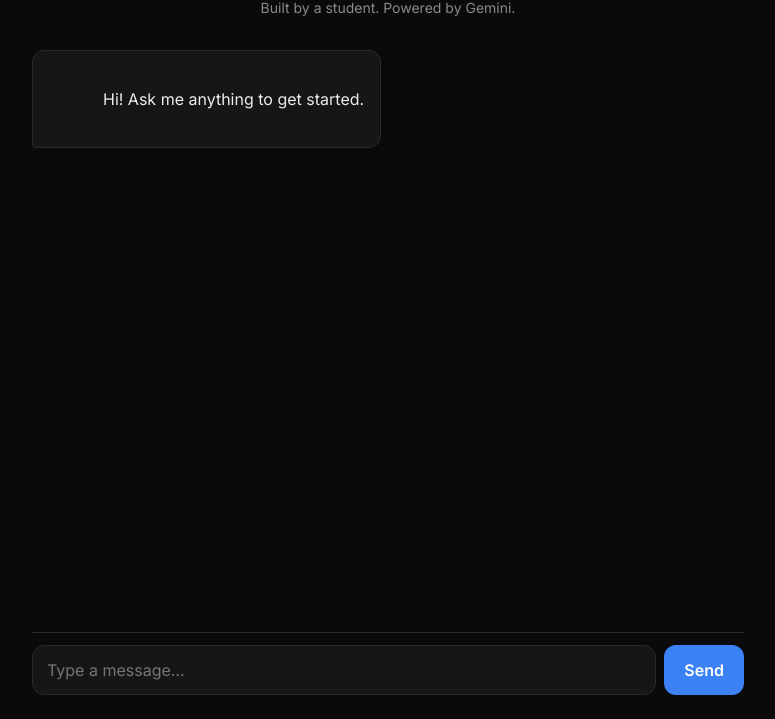
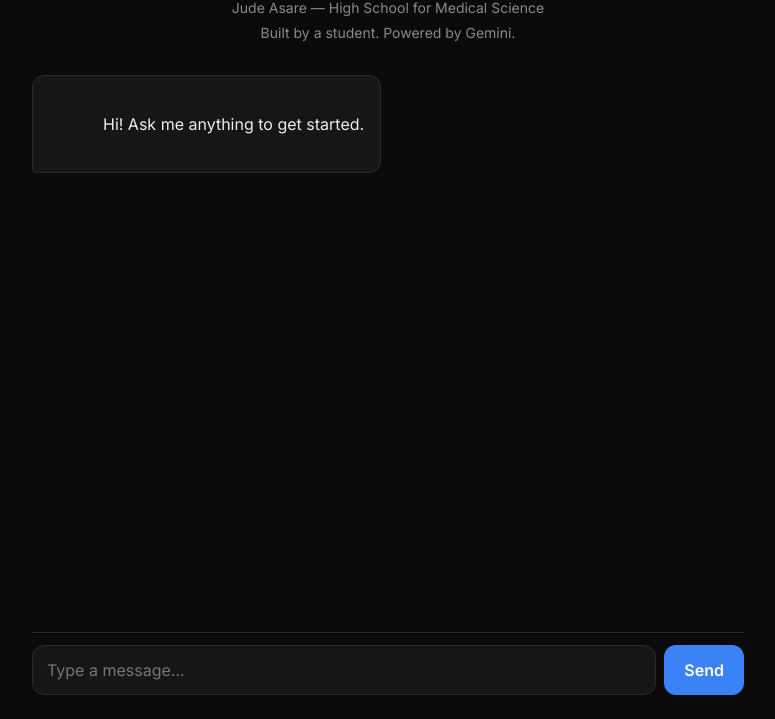
Before and after one commit to jujuondatbeat7/chat-application-Real, a website: page public/index.html in a window 1280 px wide. Shown: the part 81-800 px from the top of the page, without its empty margins (252-1027 px from the left). Drawn offline with Linux system fonts and the light colour scheme.

Commit message:
my message

```diff
--- a/public/index.html
+++ b/public/index.html
@@ -26,6 +26,7 @@
          ============================================================ -->
     <header class="app-header">
       <h1 class="app-title">AI Chat</h1>
+      <p class="app-subtitle">Jude Asare — High School for Medical Science</p>
       <p class="app-subtitle">Built by a student. Powered by Gemini.</p>
     </header>
 
```
Also changed, not shown: Index.html (added, +1 -0 lines), 1 other file.
